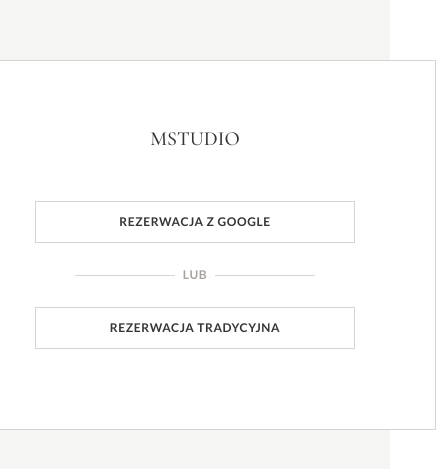
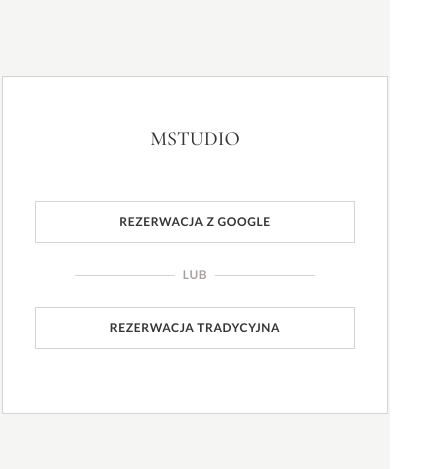
Before and after one commit to danielkasprzak/MStudio, a React (Vite) app in the folder barber-web/: page /login in a window 390 px wide. Shown: the part 177-646 px from the top of the page, 436 px wide, since content can reach past the window. Built offline with nearby package versions, Linux system fonts and the light colour scheme.

Commit message:
Responsiveness of login page

```diff
--- a/barber-web/src/components/auth/Login.tsx
+++ b/barber-web/src/components/auth/Login.tsx
@@ -23,7 +23,7 @@ export default () => {
 
     return (
         <div className='w-screen h-screen bg-stone-100 flex justify-center items-center'>
-            <div className='p-16 bg-white border border-stone-300 text-charcoal flex flex-col justify-center items-center'>
+            <div className='py-12 px-4 sm:px-8 sm:py-16 md:px-16 bg-white border border-stone-300 text-charcoal flex flex-col justify-center items-center'>
                 <h1 className="font-cormorant text-xl font-medium uppercase pb-8">MSTUDIO</h1>
 
                     <div className='flex justify-center items-center flex-col'>
```
